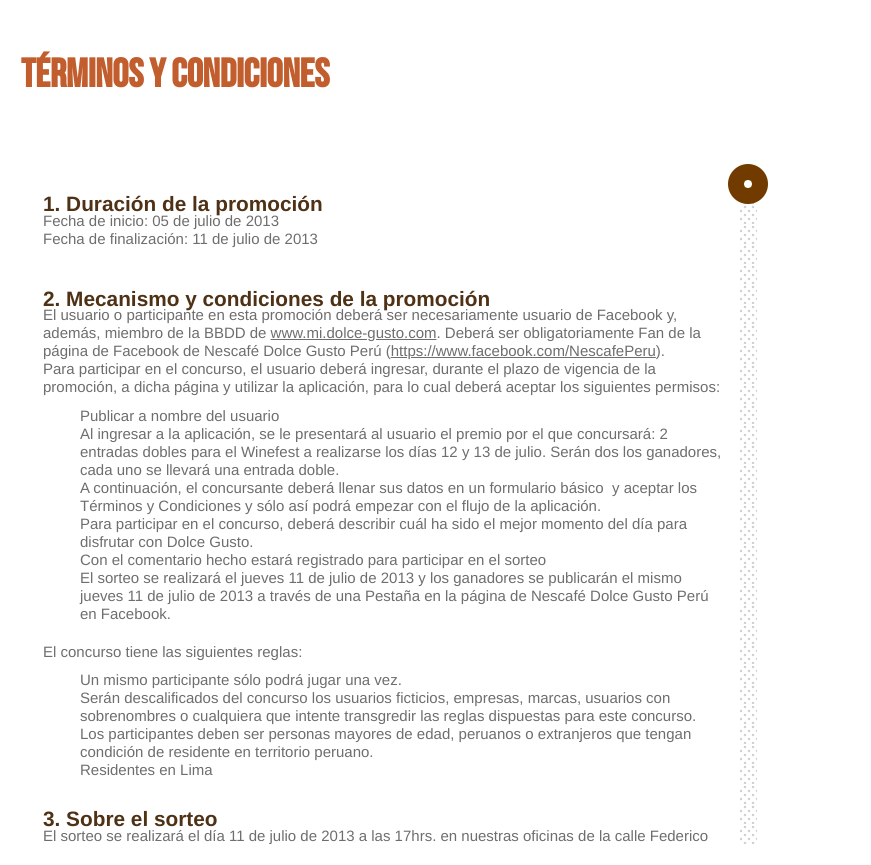
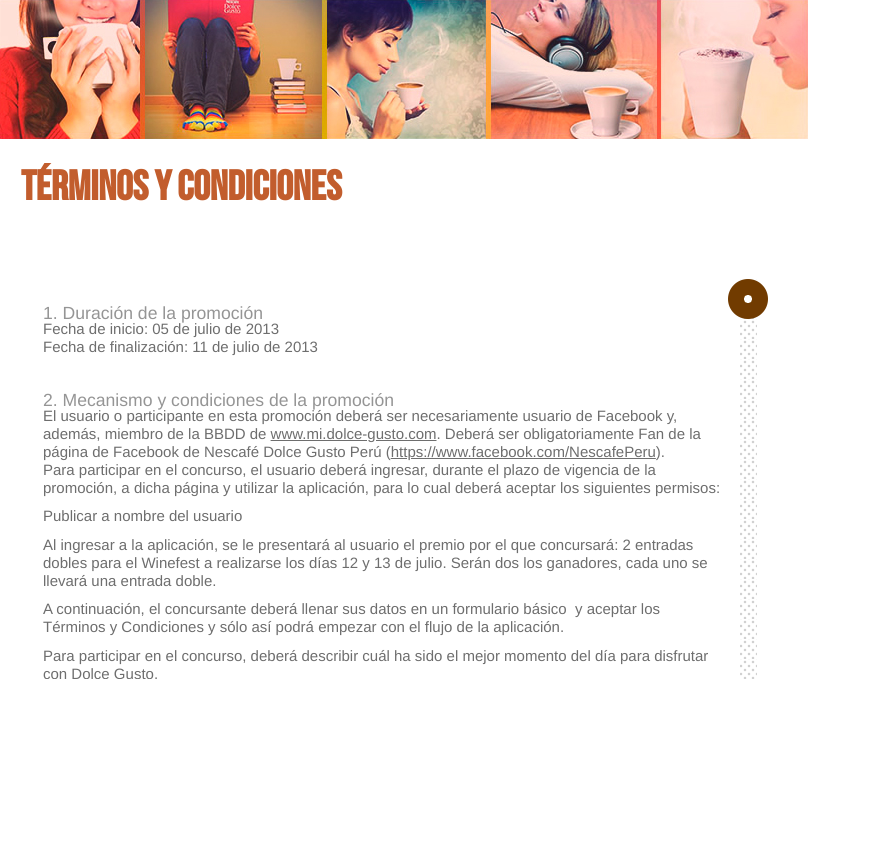
Before and after one commit to renaco/dolce-winefest, a Flask app: template code/templates/terms.html in a window 1280 px wide. Shown: the whole page, without its empty margins (0-871 px from the left). After the commit the page ends 679 px from the top, so only its background shows below. Run offline with Flask 2, Linux system fonts and the light colour scheme; the template is opened without the code that fills it, so the values that code supplies are empty; parts of the project's set-up code (start-up, migrations or seed data) failed here and were passed over; some libraries are stand-ins or nearby versions.

Commit message:
teminos y condiciones base,

```diff
--- a/code/static/css/app.css
+++ b/code/static/css/app.css
@@ -94,6 +94,9 @@ input:-ms-placeholder {
     background-image: url("../img/sprite.png");
     background-repeat: no-repeat;
 }
+.row {
+    margin-left: 0 !important;
+    margin-right: 0 !important;}
 .cont_form .custom.dropdown {
     padding-left: 5px !important;}
 .cont_form select {padding-left: 0 !important;border: 2px solid #c5c5c5;}
@@ -212,7 +215,6 @@ form.custom .custom.checkbox.checked {
 #terms footer {background: #f6f7f9 none;height: 82px;display: none;}
 #terms #wrapp {
     border: 0 none;
-    height: 865px;
     color: #ffffff;
     -webkit-border-radius: 0;
     -moz-border-radius: 0;
@@ -220,10 +222,10 @@ form.custom .custom.checkbox.checked {
     box-shadow: 0 0 0 0;
     -moz-box-shadow: 0 0 0 0;
     -webkit-box-shadow: 0 0 0 0;
-    padding: 37px 21px;
+    padding: 10px 21px;
     background: transparent;
 }
-#terms #wrapp h2 { font-size: 2.5em;
+#terms #wrapp h2 { font-size: 2.6em;
     color: #c25d2d;
     font-family: 'BebasNeueRegular'; }
 .terminos .btn_regresar {
@@ -243,29 +245,32 @@ form.custom .custom.checkbox.checked {
 .terminos .btn_regresar:hover {
     background-position: -59px -1147px;
 }
-
-#wrapp .cont_terminos p, #wrapp .cont_terminos li {
+.cont_terminos p, #wrapp .cont_terminos li {
     font-weight: normal;
     color: #6e6e6e;
     line-height: 1.2em;
     padding: 0 0 0.7em;
     font-size: 15px;}
-#wrapp .cont_terminos ul {
+.cont_terminos ul {
     padding: 0;
 }
-#wrapp .cont_terminos li {
+.cont_terminos li {
     list-style: none;
     padding: 0 0 0 37px;
     background: url("../img/sprite.png") -20px -2737px no-repeat;}
-#wrapp .cont_terminos a {
+.cont_terminos a {
     text-decoration: underline;
     color: inherit;}
-#wrapp .cont_terminos a:hover {
+.cont_terminos a:hover {
     text-decoration: none;}
-#wrapp .cont_terminos h3 {
+.cont_terminos h3 {
     margin: 1.6em 0 0;
-    font-size: 1.3em;
-    font-weight: 700;
-    color: #4f3216;
+    font-size: 1.1em;
+    font-weight: normal;
+    color: #959595;
     line-height: 0.7em;
 }
+.head_term {
+    width: 808px;
+    height: 139px;
+    background: url("../img/bg_head.jpg");}
--- a/code/templates/base.html
+++ b/code/templates/base.html
@@ -60,7 +60,7 @@
 		</div>
 	</div>
 
-    <iframe class="contTerminos" id="term" style="display: none;"></iframe>
+    <iframe class="contTerminos" id="term"></iframe>
 
     <script src="{{ url_for('static', filename='js/foundation.min.js') }}"></script>
     <script src="{{ url_for('static', filename='js/vendor/jquery.placeholder.min.js') }}"></script>
--- a/code/templates/terms.html
+++ b/code/templates/terms.html
@@ -24,7 +24,7 @@
         .scroll-pane
         {
             width: 725px;
-            height: 680px;
+            height: 400px;
             overflow: auto;
             margin: 43px 0 0 22px;
         }
@@ -54,7 +54,7 @@
 </head>
 <body>
 <div class="terminos" id="terms">
-
+    <div class="head_term"></div>
     <div id="wrapp">
 
         <h2 class="left">Términos y Condiciones</h2>
```
